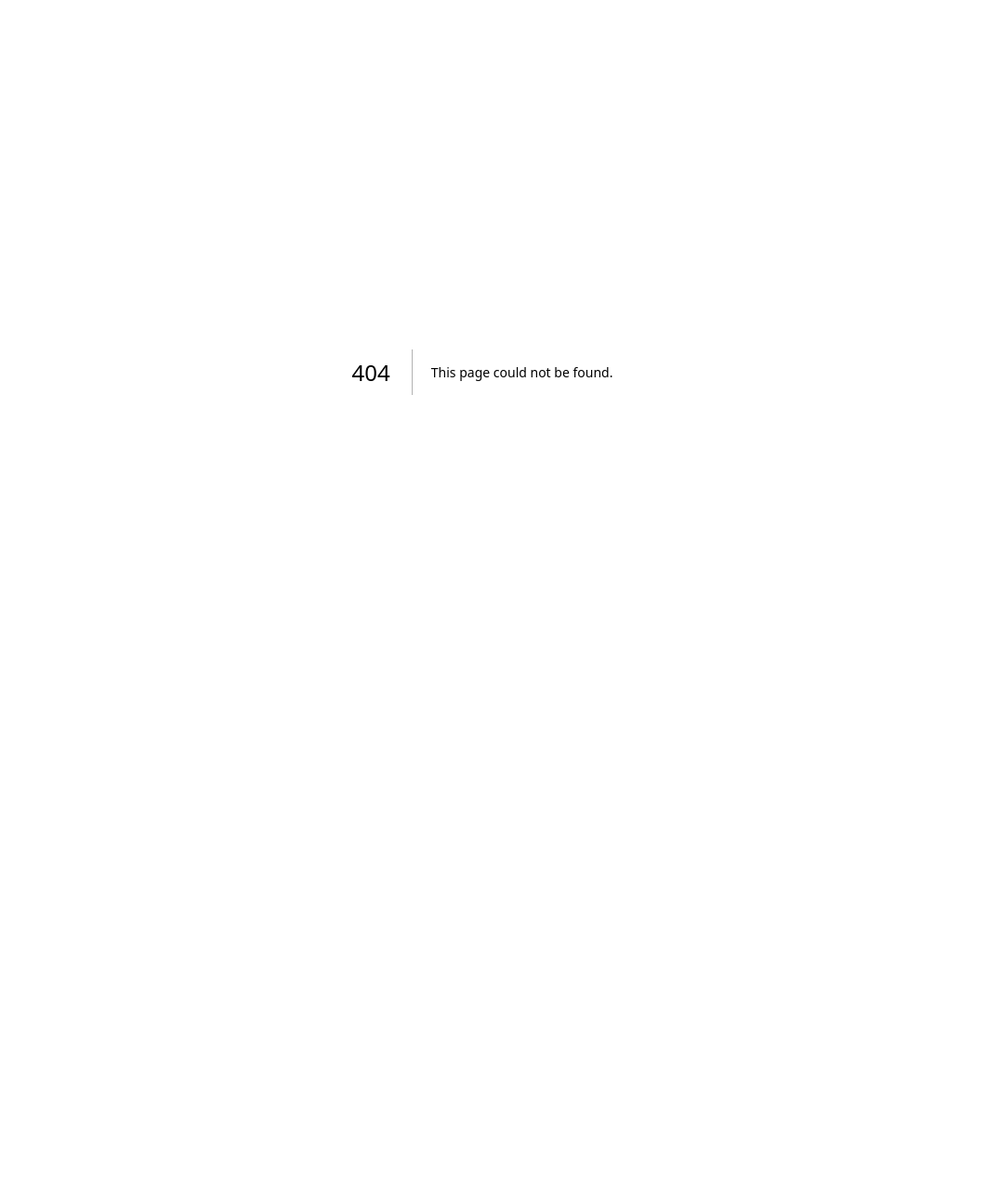
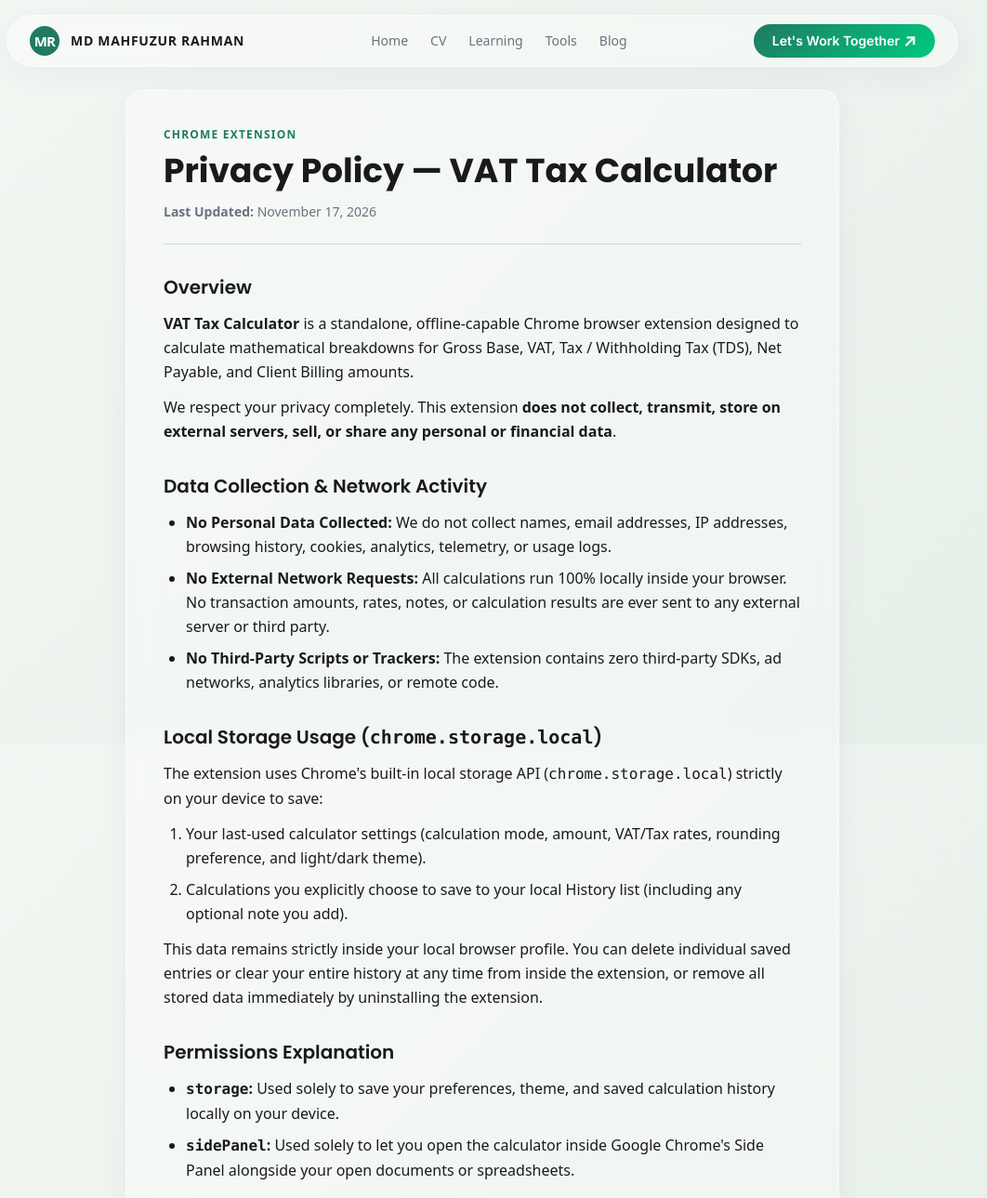
Before and after one commit to himahfuz/mdmahfuz-portfolio, a Next.js app: page /extensions/vat-tax-calculator/privacy-policy in a window 1280 px wide. Before the commit this address had no page. Shown: the top 1289 px of the page at 93% size, without its empty margins (121-1183 px from the left). Before the commit the page ends 800 px from the top, so only its background shows below. Built offline with nearby package versions, Linux system fonts and the light colour scheme.

Commit message:
Add privacy policy page for the VAT Tax Calculator extension
Co-authored-by: arena-agent <297053741+arena-agent@users.noreply.github.com>

```diff
--- /dev/null
+++ b/src/app/(frontend)/extensions/vat-tax-calculator/privacy-policy/page.tsx
@@ -0,0 +1,66 @@
+import type { Metadata } from "next";
+
+const title = "Privacy Policy — VAT Tax Calculator";
+const description = "Privacy policy for the VAT Tax Calculator Chrome extension, including local storage, permissions, and data handling.";
+const url = "/extensions/vat-tax-calculator/privacy-policy";
+
+export const metadata: Metadata = {
+  title,
+  description,
+  alternates: { canonical: url },
+  openGraph: { title, description, url, type: "website" },
+};
+
+export default function ExtensionPrivacyPolicyPage() {
+  return (
+    <article className="glass-panel mx-auto mb-8 w-full max-w-3xl p-6 sm:p-10">
+      <header className="border-b border-brand-primary/20 pb-6">
+        <p className="mb-2 text-xs font-semibold uppercase tracking-widest text-brand-primary">Chrome Extension</p>
+        <h1 className="font-poppins text-3xl font-bold leading-tight sm:text-4xl">{title}</h1>
+        <p className="mt-3 text-sm text-text-secondary"><strong>Last Updated:</strong> <time dateTime="2026-11-17">November 17, 2026</time></p>
+      </header>
+      <section className="mt-8 space-y-3 leading-relaxed">
+        <h2 className="font-poppins text-xl font-semibold break-words">Overview</h2>
+        <p><strong>VAT Tax Calculator</strong> is a standalone, offline-capable Chrome browser extension designed to calculate mathematical breakdowns for Gross Base, VAT, Tax / Withholding Tax (TDS), Net Payable, and Client Billing amounts.</p>
+        <p>We respect your privacy completely. This extension <strong>does not collect, transmit, store on external servers, sell, or share any personal or financial data</strong>.</p>
+      </section>
+      <section className="mt-8 space-y-3 leading-relaxed">
+        <h2 className="font-poppins text-xl font-semibold break-words">Data Collection &amp; Network Activity</h2>
+        <ul className="list-disc space-y-2 pl-6">
+          <li><strong>No Personal Data Collected:</strong> We do not collect names, email addresses, IP addresses, browsing history, cookies, analytics, telemetry, or usage logs.</li>
+          <li><strong>No External Network Requests:</strong> All calculations run 100% locally inside your browser. No transaction amounts, rates, notes, or calculation results are ever sent to any external server or third party.</li>
+          <li><strong>No Third-Party Scripts or Trackers:</strong> The extension contains zero third-party SDKs, ad networks, analytics libraries, or remote code.</li>
+        </ul>
+      </section>
+      <section className="mt-8 space-y-3 leading-relaxed">
+        <h2 className="font-poppins text-xl font-semibold break-words">Local Storage Usage (<code>chrome.storage.local</code>)</h2>
+        <p>The extension uses Chrome&apos;s built-in local storage API (<code>chrome.storage.local</code>) strictly on your device to save:</p>
+        <ol className="list-decimal space-y-2 pl-6">
+          <li>Your last-used calculator settings (calculation mode, amount, VAT/Tax rates, rounding preference, and light/dark theme).</li>
+          <li>Calculations you explicitly choose to save to your local History list (including any optional note you add).</li>
+        </ol>
+        <p>This data remains strictly inside your local browser profile. You can delete individual saved entries or clear your entire history at any time from inside the extension, or remove all stored data immediately by uninstalling the extension.</p>
+      </section>
+      <section className="mt-8 space-y-3 leading-relaxed">
+        <h2 className="font-poppins text-xl font-semibold break-words">Permissions Explanation</h2>
+        <ul className="list-disc space-y-2 pl-6">
+          <li><strong><code>storage</code>:</strong> Used solely to save your preferences, theme, and saved calculation history locally on your device.</li>
+          <li><strong><code>sidePanel</code>:</strong> Used solely to let you open the calculator inside Google Chrome&apos;s Side Panel alongside your open documents or spreadsheets.</li>
+        </ul>
+        <p>The extension requests <strong>no website host permissions</strong> and cannot read or modify any web pages you visit.</p>
+      </section>
+      <section className="mt-8 space-y-3 leading-relaxed">
+        <h2 className="font-poppins text-xl font-semibold break-words">Disclaimer</h2>
+        <p>This extension performs mathematical calculations based strictly on user-supplied amounts and percentage rates. It does not provide legal, accounting, or tax advice and does not determine statutory or jurisdiction-specific tax rates. Always verify applicable VAT, sales tax, or withholding tax rates with your local tax authority or a qualified tax professional.</p>
+      </section>
+      <section className="mt-8 space-y-3 leading-relaxed">
+        <h2 className="font-poppins text-xl font-semibold break-words">Changes to This Policy</h2>
+        <p>If this privacy policy is updated in future versions of the extension, the revised policy and updated date will be published alongside the extension listing.</p>
+      </section>
+      <section className="mt-8 space-y-3 leading-relaxed">
+        <h2 className="font-poppins text-xl font-semibold break-words">Contact</h2>
+        <p>For questions or support regarding this extension, please use the Support tab on the Chrome Web Store listing page.</p>
+      </section>
+    </article>
+  );
+}
```
